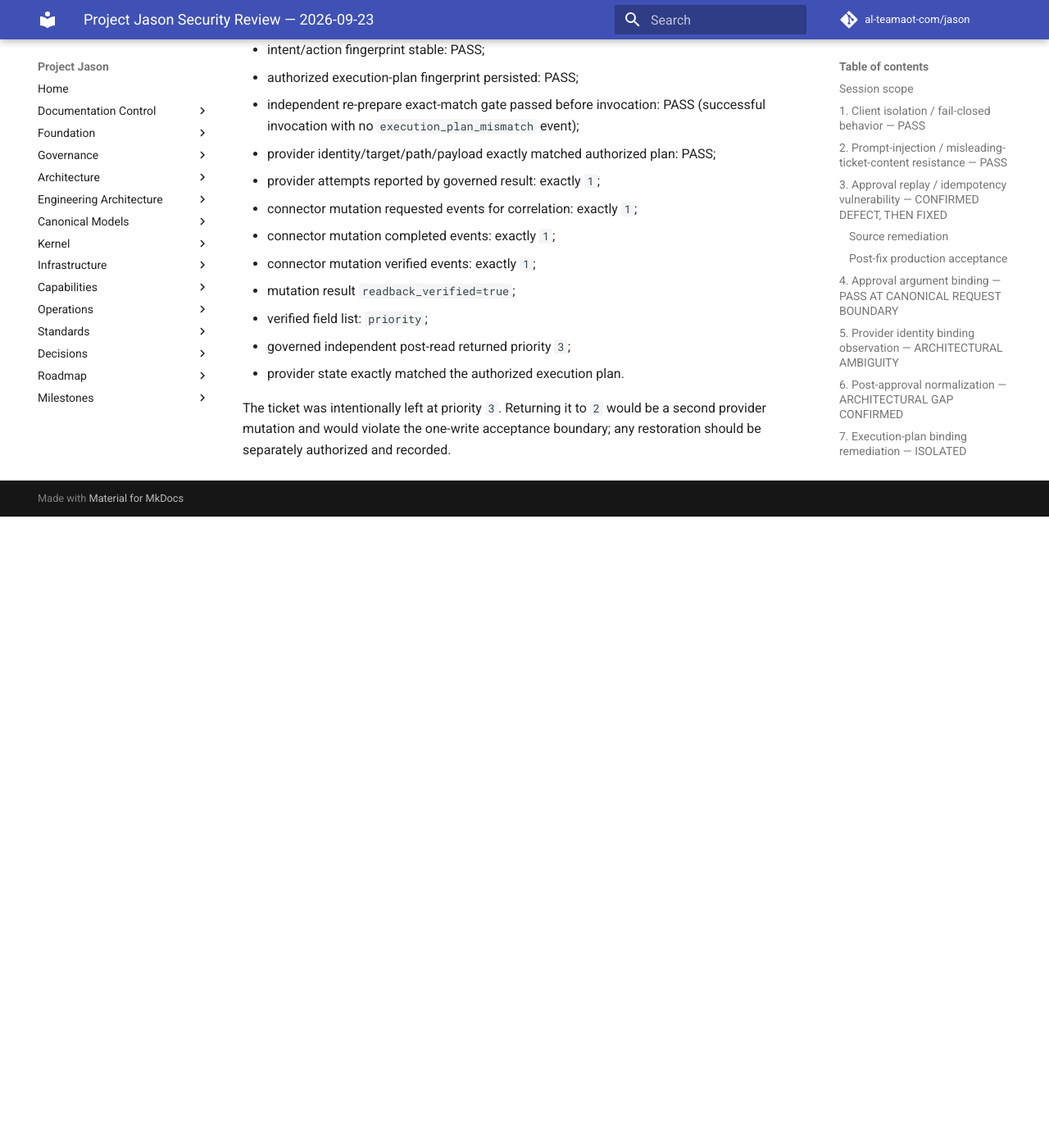
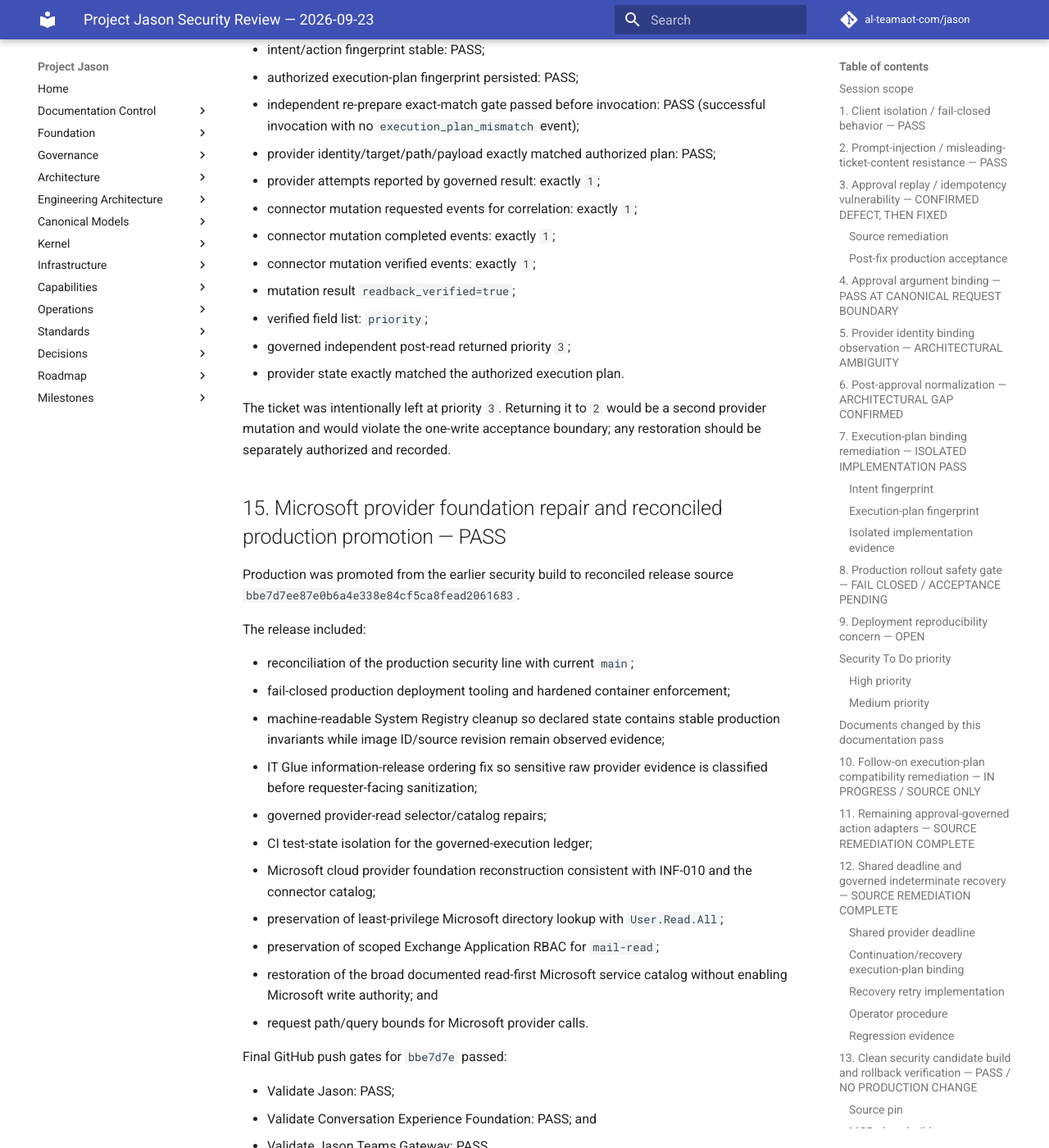
Before and after one commit to al-teamaot-com/jason, an MkDocs documentation site: the page built from docs/sessions/2026-09-23.md, in a window 1280 px wide and 1400 px high, scrolled down 19255 px. Shown: the whole window at 82% size. Built offline with MkDocs 1.6.1 and Material for MkDocs 9.7.7, drawn with Linux system fonts in a browser that asks for light colours; comment, search, counter and statistics services are not loaded; before the commit the page ends 19885 px from its top, so only the background shows below that; some of the changed text lies outside the part shown.

Commit message:
Record reconciled Microsoft production promotion

```diff
--- a/docs/control/CURRENT.md
+++ b/docs/control/CURRENT.md
@@ -1,7 +1,7 @@
 # Project Jason — Current Resume Point
 
 **Updated:** 2026-09-23
-**Status:** The 2026-09-23 approval/execution-plan remediation is source-complete for the currently identified approval-governed action surface and shared security framework. Core binding began at `56b0e91fe376fb270ac521c5c1754bfa12aafdb5`; adapter hardening is checkpointed at `0ed6911` and `e41e572`; shared absolute provider deadlines plus continuation/recovery dual-plan binding and durable recovery retry controls are checkpointed at `bf072af`. The consolidated security regression set is 186/186 PASS. A full orchestrator-suite comparison shows only the same three pre-existing IT Glue/provider-read failures present at baseline `10d1e9c`, with no new failures introduced by `bf072af`. Clean no-cache MCP and runtime candidate builds from authoritative source `6e4e4c0979f3762b8dbd3b8b277850a1899deb18` are now verified, and exact current production MCP/runtime rollback images are pinned and isolated-runnability tested. No production container, provider state, or approval state was changed; production deployment and live acceptance remain pending.
+**Status:** Production is live on reconciled release source `bbe7d7ee87e0b6a4e338e84cf5ca8fead2061683`. The execution-plan security remediation, shared deadline/recovery hardening, IT Glue information-release fix, provider-read selector corrections, Microsoft cloud foundation repair, deployment hardening, System Registry reconciliation, and CI-isolation fixes are deployed. Runtime image `sha256:23dd4b28f347dc3b716dd6c0542f7e7afad1e0d2a27fb541a966bdc02af279ed` and MCP image `sha256:7103de2eb406ead2c79bb6f4c9abfd906541d9cd25d7dbcf6ea59cf68e9ee609` are running hardened (`read_only=true`, `cap_drop=ALL`, `no-new-privileges`, hardened `/tmp`). GitHub push gates for the final source commit passed. The Microsoft repair remains read-first/fail-closed, preserves `User.Read.All` for directory lookup and scoped Exchange Application RBAC for `mail-read`, and introduced no Microsoft tenant permission change. No provider mutation occurred during this deployment.
 **Canonical purpose:** Human-readable resume point. Volatile production facts still require fresh runtime evidence before consequential change.
 
 ## Continuity control anchors
@@ -9,7 +9,7 @@
 - **Extension construction control:** `docs/control/EXTENSION-CONSTRUCTION-MAP.md`
 - **Last durable success:** preserved in the governed production proof and observability sections below.
 - **Production/runtime boundary:** use the recorded boundary below only as durable history; verify volatile production facts before consequential change.
-- **Next safe actions:** `TODO-SEC-006` production rollout and bounded XYZ acceptance are complete. Next, run controlled acceptance checks for the other mutation families (Autotask note/create/procurement, Datto component/site-variable/EDR/alert, Teams send) using only explicitly safe test targets, or separately address the three pre-existing IT Glue/provider-read failures.
+- **Next safe actions:** production security/Microsoft reconciliation is complete. Remaining optional acceptance work is controlled per-provider mutation-family testing (Autotask note/create/procurement, Datto component/site-variable/EDR/alert, Teams send) using explicitly safe test targets. The previously recorded IT Glue/provider-read failures have been resolved in the reconciled production line.
 
 ## Durable operating principle
 
@@ -29,12 +29,12 @@ Confirmed current security-review state:
 - canonical approval argument binding: **PASS** at the Central Orchestrator canonical-request boundary; changed arguments are rejected with zero provider invocation;
 - post-approval normalization/provider binding: **architectural gap confirmed** before remediation; unchanged semantic intent could resolve to different concrete Autotask mutations;
 - dual intent/execution-plan binding: **source remediation PASS**, core commit `56b0e91fe376fb270ac521c5c1754bfa12aafdb5`, adapter-hardening commits `0ed6911` and `e41e572`, shared framework/recovery commit `bf072af`, consolidated security suite 186/186;
-- production execution-plan acceptance: **PENDING**; the safety check found production still on approval-replay revision `5f89f3af82081e75e97d66e523222e5564648163`, so no approval/provider mutation was attempted; ticket baseline remained status `5 / Complete`, queue `29682833`, priority `2`; final read-only correlation `corr_mcp_7488bdcb101643548a15e6283a3f4155`; and
-- deployment reproducibility: **OPEN** because the earlier replay-fix rollout encountered Docker overlay-chain problems; preferred end state is a clean authoritative-Git build plus verified rollback.
+- production execution-plan acceptance: **PASS**; the bounded XYZ acceptance on `T20211001.0014` completed with exactly one provider attempt, exact intent/execution-plan binding, no plan mismatch, and successful post-write readback; and
+- deployment reproducibility: **PASS**; clean no-cache builds, exact revision labels, hardened production deployment, rollback preservation, and live health/governance verification are established.
 
-Do not represent the execution-plan control as production-verified until the expected revision is deployed and the bounded live acceptance completes. Do not weaken the fail-closed adapter requirement to preserve legacy mutation behavior.
+The execution-plan control is production-verified. Do not weaken the fail-closed adapter requirement to preserve legacy mutation behavior.
 
-Broader orchestrator validation with the required CAP-007 source path reaches the full suite and reports exactly three failures. The same three failures reproduce at baseline `10d1e9c`: IT Glue sensitive-output handling classification, IT Glue search selector metadata mismatch, and missing `DOCUMENTATION_FLEXIBLE_ASSET_SEARCH` test symbol. They are pre-existing provider-read/IT Glue work, not regressions from the security remediation.
+The three previously recorded IT Glue/provider-read failures were resolved during the production reconciliation work: sensitive raw evidence is classified before sanitization, flexible-asset discovery advertises the required selector contract, and the stale provider-read test imports/expectations were corrected. Full orchestrator, runtime, connector, kernel, and top-level implementation suites passed in the reconciled line before final production promotion.
 
 ### Production execution-plan rollout and XYZ acceptance — 2026-09-23
 
--- a/docs/sessions/2026-09-23.md
+++ b/docs/sessions/2026-09-23.md
@@ -544,3 +544,57 @@ Acceptance outcomes:
 - provider state exactly matched the authorized execution plan.
 
 The ticket was intentionally left at priority `3`. Returning it to `2` would be a second provider mutation and would violate the one-write acceptance boundary; any restoration should be separately authorized and recorded.
+
+## 15. Microsoft provider foundation repair and reconciled production promotion — PASS
+
+Production was promoted from the earlier security build to reconciled release source `bbe7d7ee87e0b6a4e338e84cf5ca8fead2061683`.
+
+The release included:
+
+- reconciliation of the production security line with current `main`;
+- fail-closed production deployment tooling and hardened container enforcement;
+- machine-readable System Registry cleanup so declared state contains stable production invariants while image ID/source revision remain observed evidence;
+- IT Glue information-release ordering fix so sensitive raw provider evidence is classified before requester-facing sanitization;
+- governed provider-read selector/catalog repairs;
+- CI test-state isolation for the governed-execution ledger;
+- Microsoft cloud provider foundation reconstruction consistent with INF-010 and the connector catalog;
+- preservation of least-privilege Microsoft directory lookup with `User.Read.All`;
+- preservation of scoped Exchange Application RBAC for `mail-read`;
+- restoration of the broad documented read-first Microsoft service catalog without enabling Microsoft write authority; and
+- request path/query bounds for Microsoft provider calls.
+
+Final GitHub push gates for `bbe7d7e` passed:
+
+- Validate Jason: PASS;
+- Validate Conversation Experience Foundation: PASS; and
+- Validate Jason Teams Gateway: PASS.
+
+Final no-cache production images:
+
+- runtime: `sha256:23dd4b28f347dc3b716dd6c0542f7e7afad1e0d2a27fb541a966bdc02af279ed`;
+- MCP: `sha256:7103de2eb406ead2c79bb6f4c9abfd906541d9cd25d7dbcf6ea59cf68e9ee609`.
+
+Both containers were deployed through the hardened fail-closed wrappers. Runtime and MCP verified:
+
+- exact source revision `bbe7d7ee87e0b6a4e338e84cf5ca8fead2061683`;
+- read-only root filesystem;
+- `cap_drop=ALL`;
+- `no-new-privileges:true`;
+- hardened `/tmp`;
+- runtime health `healthy`;
+- MCP governance status `ok`;
+- `governed_execution=central-orchestrator`;
+- `generic_execution_tool=true`;
+- `direct_provider_access=false`; and
+- 24 governed write capabilities retained.
+
+Live Microsoft contract verification passed in both runtime and MCP containers. All Microsoft permission profiles remain read-only. The `directory-read` profile uses `User.Read.All`; `mail-read` uses `Exchange Application RBAC: Application Mail.Read`.
+
+Rollback containers preserved:
+
+- runtime rollback: `jason-runtime-rollback-20260923T164141Z` on prior runtime image `sha256:adf4c9d75f226d5968117b732b6d3cc660d712a9755914bcd02bb18a8b00639a`;
+- MCP rollback: `jason-mcp-pilot-rollback-20260923T164218Z` on prior MCP image `sha256:a5f2187f451d8f2ea99481434668519dfeb376a9f339b7b860393e86f24d507c`.
+
+Canonical production aliases now point to the reconciled images, including compatibility alias `jason-runtime:local`.
+
+No Microsoft tenant permission change, Autotask write, Datto action, Teams send, or other provider mutation was performed during this deployment. Deployment log mutation-event sanity checks returned zero matches.
```
